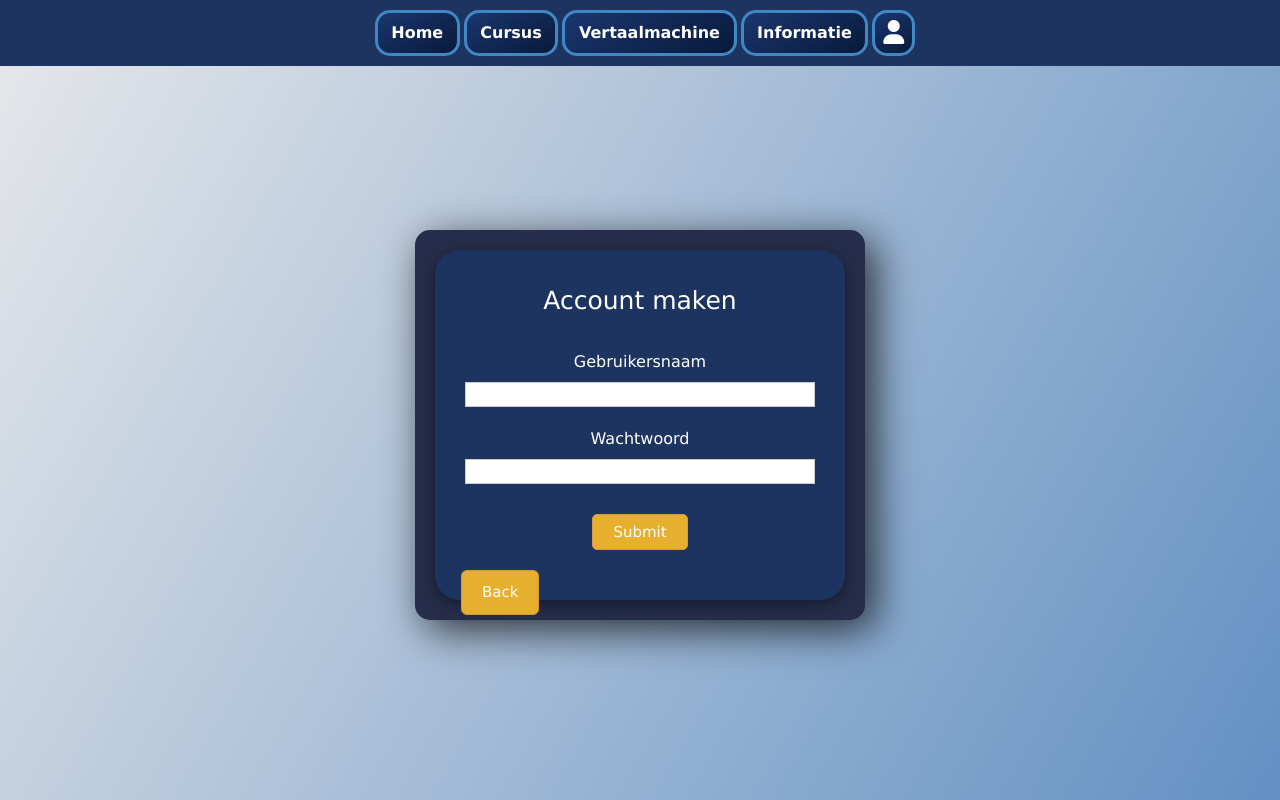
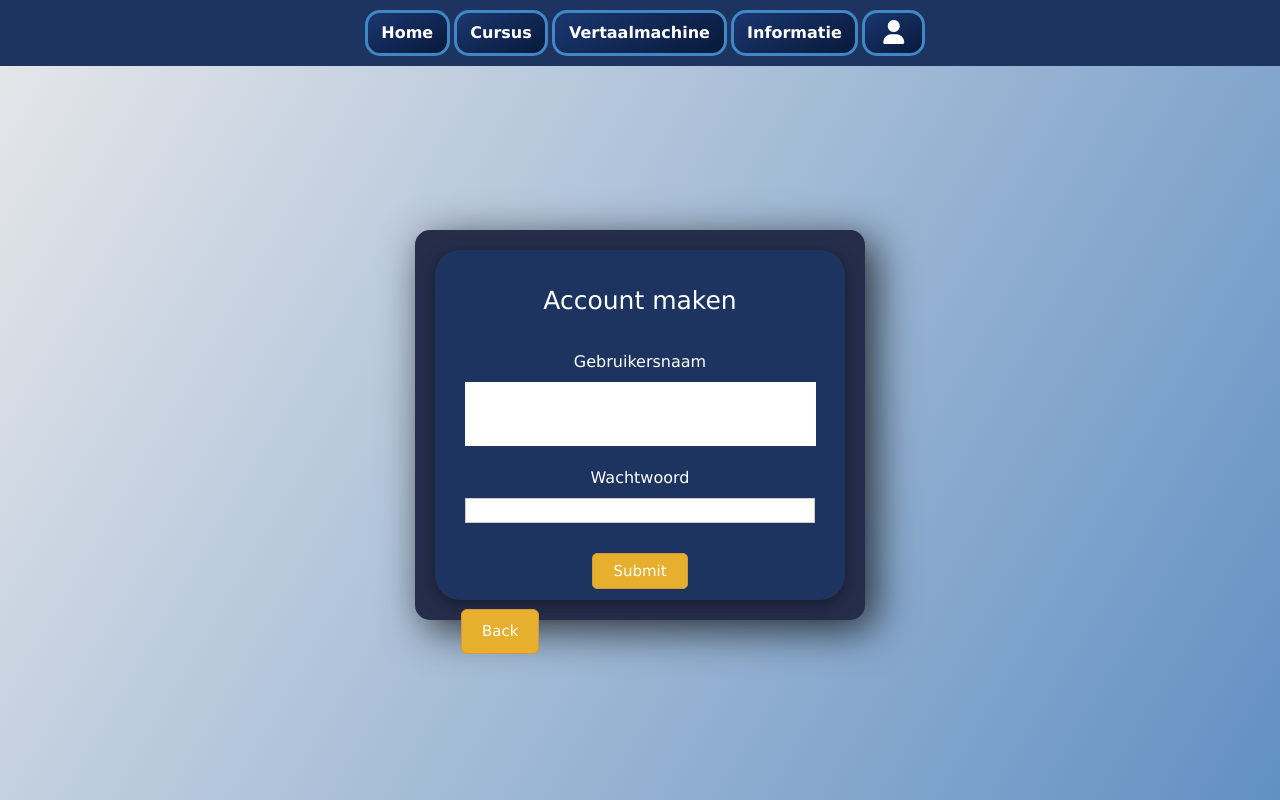
Before and after one commit to YSimouh/ConGestu, a React (Create React App) app in the folder ClientApp/: page /createAccount in a window 1280 px wide. Built offline with nearby package versions, Linux system fonts and the light colour scheme.

Commit message:
yara's contact input gefixt

```diff
--- a/ClientApp/src/components/design/loginStyle.css
+++ b/ClientApp/src/components/design/loginStyle.css
@@ -31,7 +31,7 @@ form {
 }
 
 
-input[type="text"], input[type="password"] {
+input[type="username"], input[type="password"] {
     height: 25px;
     border: 1px solid rgba(0, 0, 0, 0.2);
     color: black;
--- a/ClientApp/src/components/parts/NavBarBootstrap.js
+++ b/ClientApp/src/components/parts/NavBarBootstrap.js
@@ -3,6 +3,7 @@ import { Navbar, Nav, Container } from 'react-bootstrap';
 import '../design/NavBarBootstrap.css';
 
 export default function Navigation() {
+
     return (
         <>
         <div className='pos'>
@@ -16,7 +17,7 @@ export default function Navigation() {
                             <Nav.Link href='/translate'>&nbsp;Vertaalmachine&nbsp;</Nav.Link>
                             <Nav.Link href='/information'>&nbsp;Informatie&nbsp;</Nav.Link>
                                 <Nav.Link href='/login'>
-                                    <div className="image-container">
+                                    <div className="logo-container" style={{ "margin-left": "10px", "margin-right": "10px" }}>
                                         <i class="fa-solid fa-user fa-xl"></i>
                                     </div>
                                 </Nav.Link>
--- a/ClientApp/src/components/screens/Login.js
+++ b/ClientApp/src/components/screens/Login.js
@@ -2,7 +2,6 @@ import React, { useState } from "react";
 import { useHistory } from "react-router-dom";
 import { Redirect } from 'react-router';
 import "../design/loginStyle.css";
-import updateProgress from "../parts/updateProgress";
 
 function allUsers() {
 
@@ -72,6 +71,7 @@ function Login() {
 
                 const currentUser = JSON.parse(window.localStorage.getItem(profile));
 
+                //set current user to logged in user
                 const key = "currentUser";
                 const user = {
                     username: currentUser.username,
@@ -100,7 +100,7 @@ function Login() {
             <form onSubmit={handleSubmit}>
                 <div className="input-container">
                     <label className="label">Gebruiksnaam</label>
-                    <input type="text" name="uname" required />
+                    <input type="username" name="uname" required />
                     {renderErrorMessage("uname")}
                 </div>
                 <div className="input-container">
```
